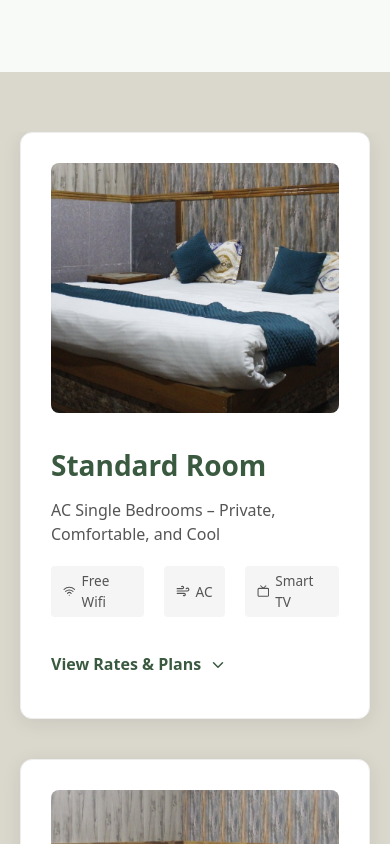
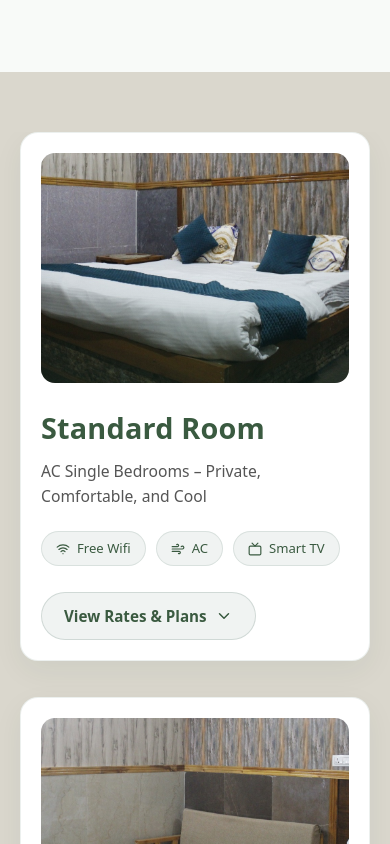
Before and after one commit to Aegis76/Corbett-Phoenix, a React (Vite) app: page /rooms in a window 390 px wide. Shown: the part 1560-2404 px from the top of the page. Built offline with nearby package versions, Linux system fonts and the light colour scheme.

Commit message:
Update RoomCard styles for improved design and layout
Refined styles for RoomCard component, enhancing aesthetics and responsiveness.

```diff
--- a/src/styles/roomcard.css
+++ b/src/styles/roomcard.css
@@ -1,31 +1,46 @@
-/* Unique styles for RoomCard component to avoid global conflicts */
+/* RoomCard — refined green-luxury, scoped to avoid global conflicts */
 
 .room-pricing-card {
   background-color: var(--white);
-  border-radius: var(--radius);
+  border-radius: 18px;
   overflow: hidden;
-  box-shadow: var(--shadow);
-  border: 1px solid #eee;
-  margin-bottom: 40px;
+  border: 1px solid rgba(15, 61, 46, 0.08);
+  box-shadow: 0 10px 30px rgba(15, 61, 46, 0.06);
+  margin-bottom: 36px;
+  transition: transform 0.35s ease, box-shadow 0.35s ease;
+}
+.room-pricing-card:hover {
+  transform: translateY(-4px);
+  box-shadow: 0 20px 45px rgba(15, 61, 46, 0.13);
 }
 
 .room-main-info {
   display: flex;
-  padding: 30px;
-  gap: 30px;
+  padding: 28px;
+  gap: 32px;
 }
 
 .room-image-wrapper {
-  flex: 0 0 350px;
-  height: 220px;
-  border-radius: 8px;
+  flex: 0 0 340px;
+  height: 240px;
+  border-radius: 14px;
   overflow: hidden;
+  position: relative;
 }
-
+.room-image-wrapper::after {
+  content: "";
+  position: absolute;
+  inset: 0;
+  background: linear-gradient(to top, rgba(15, 61, 46, 0.25), transparent 55%);
+}
 .room-image {
   width: 100%;
   height: 100%;
   object-fit: cover;
+  transition: transform 0.6s ease;
+}
+.room-pricing-card:hover .room-image {
+  transform: scale(1.06);
 }
 
 .room-details {
@@ -33,36 +48,37 @@
   display: flex;
   flex-direction: column;
 }
-
 .room-card-title {
-  font-size: 1.75rem;
+  font-size: 1.8rem;
   color: var(--primary);
-  margin-bottom: 10px;
+  margin-bottom: 8px;
   font-weight: 700;
+  letter-spacing: 0.2px;
 }
-
 .room-card-desc {
   color: var(--text-light);
-  font-size: 1rem;
-  margin-bottom: 20px;
-  line-height: 1.5;
+  font-size: 0.98rem;
+  margin-bottom: 22px;
+  line-height: 1.6;
 }
 
 .room-base-amenities {
   display: flex;
-  gap: 20px;
-  margin-bottom: 25px;
+  flex-wrap: wrap;
+  gap: 10px;
+  margin-bottom: 26px;
 }
-
 .room-amenity-tag {
   display: flex;
   align-items: center;
-  gap: 6px;
-  font-size: 0.85rem;
-  color: var(--text-light);
-  background: #f5f5f5;
-  padding: 4px 12px;
-  border-radius: 4px;
+  gap: 7px;
+  font-size: 0.82rem;
+  font-weight: 500;
+  color: var(--primary);
+  background: rgba(15, 61, 46, 0.06);
+  border: 1px solid rgba(15, 61, 46, 0.1);
+  padding: 6px 14px;
+  border-radius: 999px;
 }
 
 .room-view-rates-btn {
@@ -73,148 +89,177 @@
   gap: 8px;
   color: var(--primary);
   font-weight: 700;
-  font-size: 1rem;
-  padding: 10px 0;
-  background: none;
-  border: none;
+  font-size: 0.95rem;
+  padding: 11px 22px;
+  background: rgba(15, 61, 46, 0.06);
+  border: 1px solid rgba(15, 61, 46, 0.14);
+  border-radius: 999px;
   cursor: pointer;
+  transition: background 0.25s ease, transform 0.25s ease;
 }
-
 .room-view-rates-btn:hover {
-  text-decoration: underline;
+  background: rgba(15, 61, 46, 0.12);
+  transform: translateX(2px);
 }
 
 .room-plans-container {
-  border-top: 1px solid #eee;
-  background-color: #fafafa;
+  border-top: 1px solid rgba(15, 61, 46, 0.08);
+  background-color: #fafcfb;
 }
-
 .room-plans-header {
   display: grid;
   grid-template-columns: 1.5fr 1.5fr 1fr;
-  padding: 15px 30px;
-  background-color: #f0f0f0;
-  font-size: 0.85rem;
+  padding: 16px 32px;
+  background-color: rgba(15, 61, 46, 0.05);
+  font-size: 0.78rem;
   font-weight: 700;
-  color: var(--text-light);
+  color: var(--primary);
   text-transform: uppercase;
-  letter-spacing: 1px;
+  letter-spacing: 1.2px;
 }
-
 .room-plan-row {
   display: grid;
   grid-template-columns: 1.5fr 1.5fr 1fr;
-  padding: 25px 30px;
-  border-bottom: 1px solid #eee;
+  padding: 26px 32px;
+  border-bottom: 1px solid rgba(15, 61, 46, 0.07);
   align-items: center;
+  transition: background 0.25s ease;
 }
-
+.room-plan-row:hover {
+  background: rgba(15, 61, 46, 0.03);
+}
 .room-plan-row:last-child {
   border-bottom: none;
 }
-
 .room-plan-name {
-  font-size: 1.1rem;
+  font-size: 1.12rem;
   font-weight: 700;
   color: var(--text);
-  margin-bottom: 5px;
+  margin-bottom: 6px;
 }
-
 .room-cancellation-text {
   display: flex;
   align-items: center;
   gap: 5px;
-  font-size: 0.75rem;
-  color: #d97706;
+  font-size: 0.74rem;
+  font-weight: 500;
+  color: #c2700a;
 }
 
 .room-inclusions-grid {
   display: grid;
   grid-template-columns: 1fr 1fr;
-  gap: 8px;
+  gap: 9px;
 }
-
 .room-inclusions-grid li {
   display: flex;
   align-items: center;
-  gap: 6px;
+  gap: 7px;
   font-size: 0.85rem;
   color: var(--text-light);
 }
-
 .room-check-icon {
   color: #16a34a;
+  flex-shrink: 0;
 }
 
+/* Price block — the premium moment */
 .room-price-column {
-  text-align: right;
   display: flex;
   flex-direction: column;
   align-items: flex-end;
-  gap: 10px;
+  gap: 12px;
+  padding-left: 24px;
+  border-left: 1px solid rgba(15, 61, 46, 0.08);
 }
-
 .room-price-display {
   display: flex;
   align-items: baseline;
-  gap: 2px;
+  flex-wrap: wrap;
+  justify-content: flex-end;
+  gap: 3px;
 }
-
 .room-currency {
-  font-size: 1rem;
+  font-size: 1.05rem;
+  font-weight: 700;
+  color: var(--primary);
+}
+.room-amount {
+  font-size: 1.7rem;
+  font-weight: 800;
+  color: var(--primary);
+  line-height: 1;
+}
+.room-per-night {
+  font-size: 0.78rem;
+  color: var(--text-light);
+}
+.room-price-total {
+  flex-basis: 100%;
+  text-align: right;
+  margin-top: 6px;
+  font-size: 0.76rem;
   font-weight: 600;
-}
-
-.room-amount {
-  font-size: 1.5rem;
-  font-weight: 800;
-  color: var(--text);
-}
-
-.room-per-night {
-  font-size: 0.8rem;
-  color: var(--text-light);
+  color: var(--primary);
+  background: rgba(15, 61, 46, 0.07);
+  padding: 4px 10px;
+  border-radius: 8px;
 }
 
 .room-book-btn {
-  background-color: var(--primary);
+  background: linear-gradient(135deg, var(--primary), #2d4632);
   color: var(--white);
-  padding: 8px 25px;
-  border-radius: 4px;
+  padding: 11px 30px;
+  border-radius: 10px;
   font-weight: 700;
   font-size: 0.9rem;
-  transition: var(--transition);
+  letter-spacing: 0.3px;
   display: inline-block;
   text-decoration: none;
+  box-shadow: 0 6px 16px rgba(15, 61, 46, 0.22);
+  transition: transform 0.25s ease, box-shadow 0.25s ease, filter 0.25s ease;
 }
-
 .room-book-btn:hover {
-  background-color: #2d4632;
+  transform: translateY(-2px);
+  filter: brightness(1.08);
+  box-shadow: 0 10px 22px rgba(15, 61, 46, 0.3);
 }
 
 @media (max-width: 992px) {
   .room-main-info {
     flex-direction: column;
+    padding: 20px;
+    gap: 22px;
   }
   .room-image-wrapper {
     flex: 0 0 auto;
     width: 100%;
-    height: 250px;
+    height: 230px;
   }
   .room-plans-header {
     display: none;
   }
   .room-plan-row {
     grid-template-columns: 1fr;
-    gap: 20px;
-    padding: 20px;
+    gap: 18px;
+    padding: 22px 20px;
   }
   .room-price-column {
-    align-items: flex-start;
-    text-align: left;
+    align-items: stretch;
     flex-direction: row;
     justify-content: space-between;
     width: 100%;
+    padding-left: 0;
+    border-left: none;
+    border-top: 1px solid rgba(15, 61, 46, 0.08);
+    padding-top: 18px;
+  }
+  .room-price-display {
+    justify-content: flex-start;
+  }
+  .room-price-total {
+    flex-basis: auto;
+    text-align: left;
   }
   .room-inclusions-grid {
     grid-template-columns: 1fr;
```
